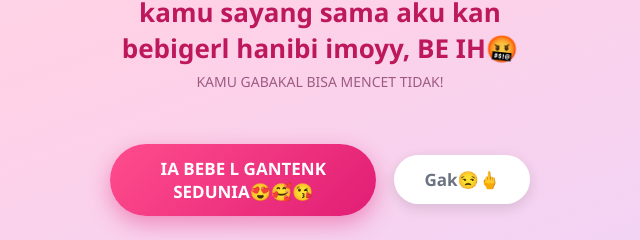
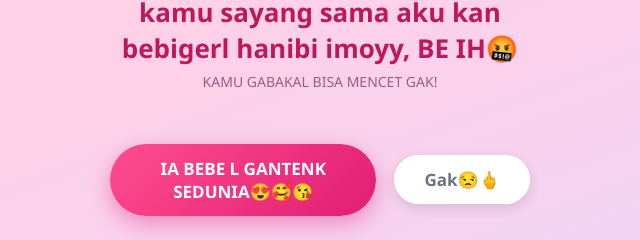
Before and after one commit to bagolbagolbagol333-bit/bebe-na-aku, a plain HTML site: page tanya.html in a window 1280 px wide. Shown: the part 372-612 px from the top of the page, 320-960 px from the left. Drawn offline with Linux system fonts and the light colour scheme.

Commit message:
Add files via upload

```diff
--- a/tanya.html
+++ b/tanya.html
@@ -129,7 +129,7 @@
 <div class="layar" id="awal">
   <div class="emoji">🥺</div>
   <h1 id="tanya"></h1>
-  <p class="sub"> KAMU GABAKAL BISA MENCET TIDAK! </p>
+  <p class="sub"> KAMU GABAKAL BISA MENCET GAK! </p>
   <div class="tombol">
     <button id="ya">IA BEBE L GANTENK SEDUNIA😍🥰😘</button>
     <button id="tidak">Gak😒🖕</button>
```
